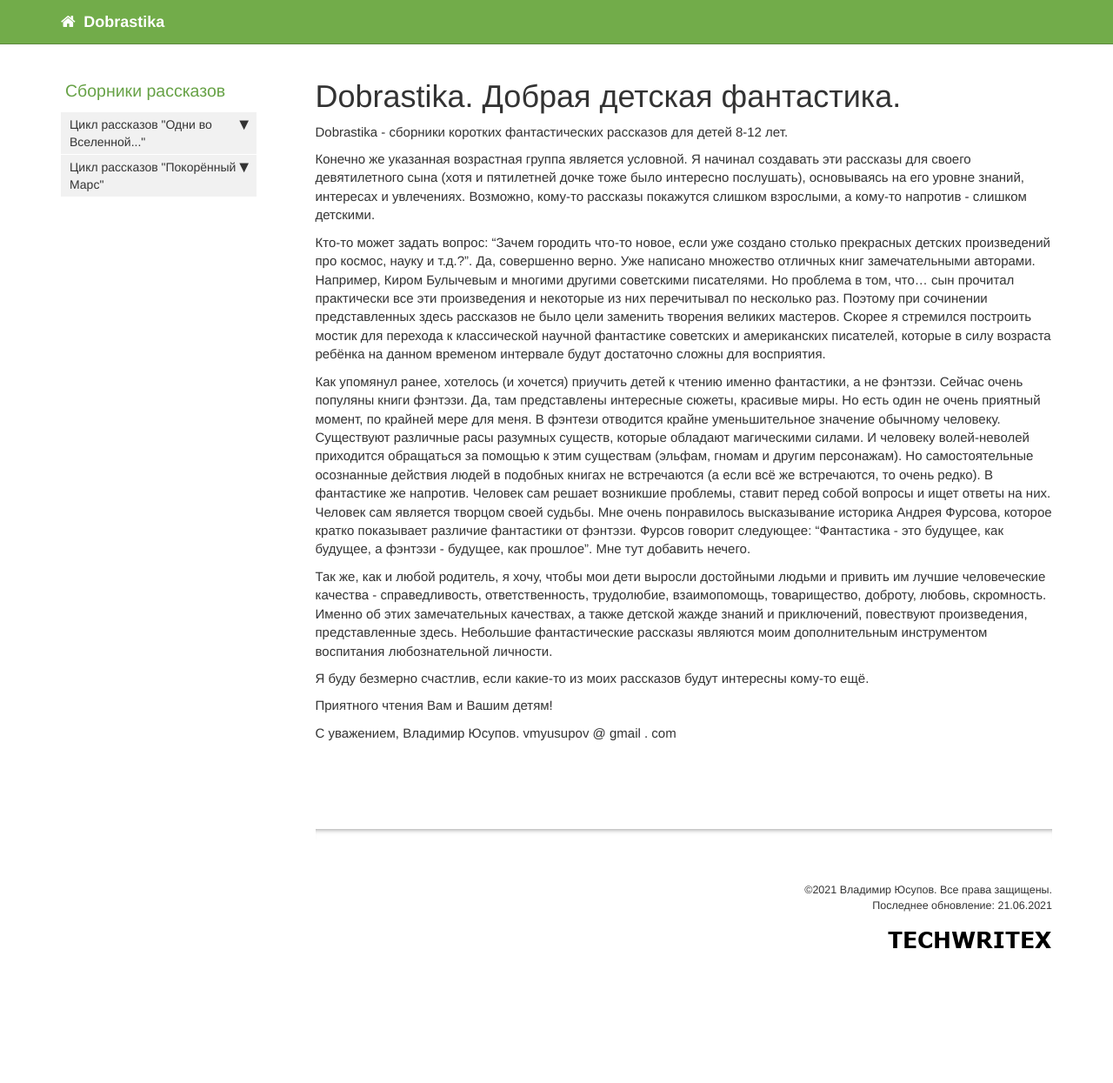
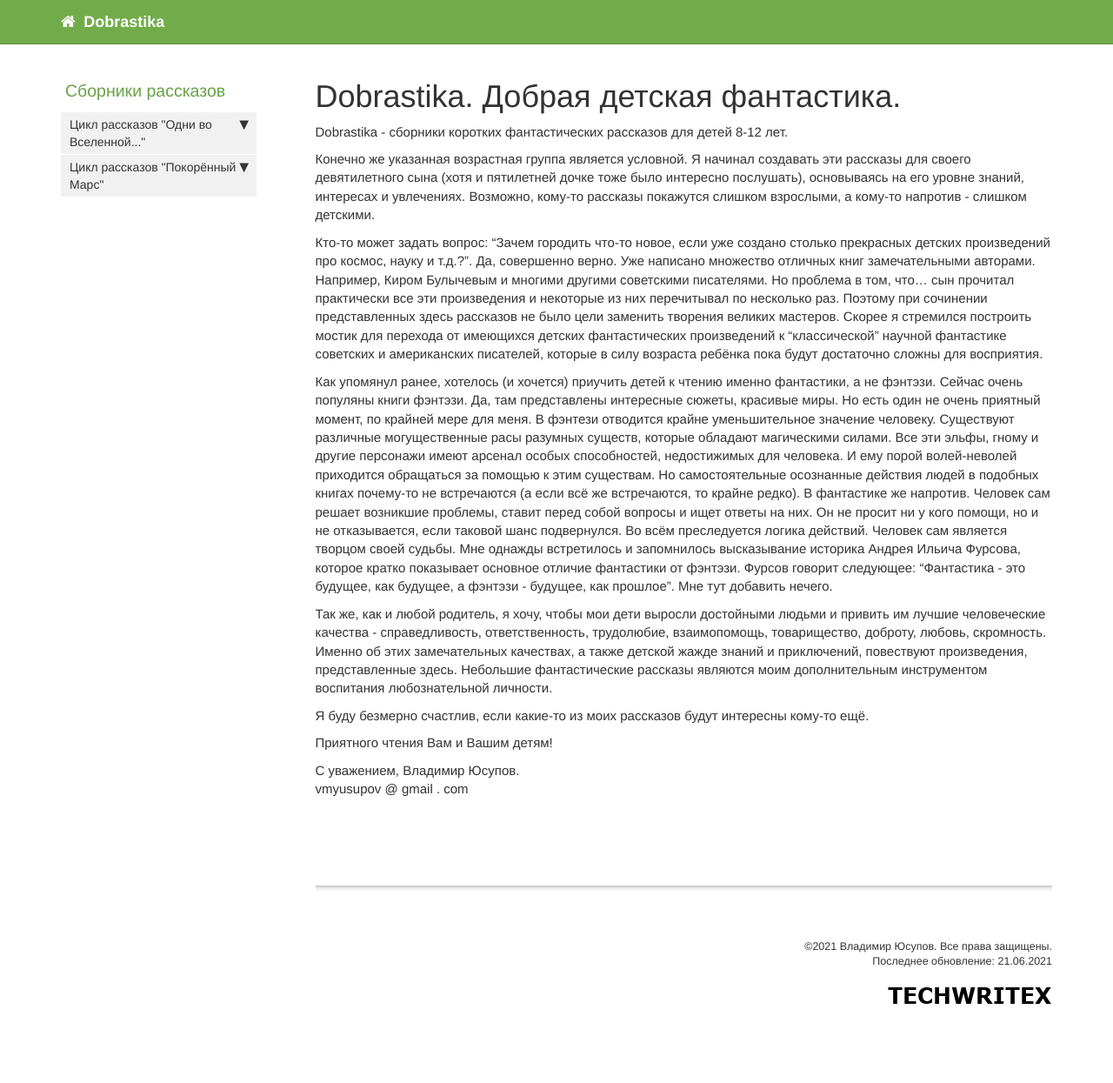
Before and after one commit to techwritex/dobrastika, a Jekyll site: the page built from index.md, in a window 1280 px wide. Shown: the whole page at 87% size. Built offline with Jekyll 4.4.1, drawn with Linux system fonts in a browser that asks for light colours; comment, search, counter and statistics services are not loaded; before the commit the page ends 1181 px from its top, so only the background shows below that.

Commit message:
index text editing

```diff
--- a/index.md
+++ b/index.md
@@ -12,9 +12,9 @@ Dobrastika - сборники коротких фантастических ра
 Конечно же указанная возрастная группа является условной. Я начинал создавать эти рассказы для своего девятилетного сына (хотя и пятилетней дочке тоже было интересно послушать), основываясь на его уровне знаний, интересах и увлечениях.
 Возможно, кому-то рассказы покажутся слишком взрослыми, а кому-то напротив - слишком детскими.
 
-Кто-то может задать вопрос: "Зачем городить что-то новое, если уже создано столько прекрасных детских произведений про космос, науку и т.д.?". Да, совершенно верно. Уже написано множество отличных книг замечательными авторами. Например, Киром Булычевым и многими другими советскими писателями. Но проблема в том, что... сын прочитал практически все эти произведения и некоторые из них перечитывал по несколько раз. Поэтому при сочинении представленных здесь рассказов не было цели заменить творения великих мастеров. Скорее я стремился построить мостик для перехода к классической научной фантастике советских и американских писателей, которые в силу возраста ребёнка на данном временом интервале будут достаточно сложны для восприятия.
+Кто-то может задать вопрос: "Зачем городить что-то новое, если уже создано столько прекрасных детских произведений про космос, науку и т.д.?". Да, совершенно верно. Уже написано множество отличных книг замечательными авторами. Например, Киром Булычевым и многими другими советскими писателями. Но проблема в том, что... сын прочитал практически все эти произведения и некоторые из них перечитывал по несколько раз. Поэтому при сочинении представленных здесь рассказов не было цели заменить творения великих мастеров. Скорее я стремился построить мостик для перехода от имеющихся детских фантастических произведений к "классической" научной фантастике советских и американских писателей, которые в силу возраста ребёнка пока будут достаточно сложны для восприятия.
 
-Как упомянул ранее, хотелось (и хочется) приучить детей к чтению именно фантастики, а не фэнтэзи. Сейчас очень популяны книги фэнтэзи. Да, там представлены интересные сюжеты, красивые миры. Но есть один не очень приятный момент, по крайней мере для меня. В фэнтези отводится крайне уменьшительное значение обычному человеку. Существуют различные расы разумных существ, которые обладают магическими силами. И человеку волей-неволей приходится обращаться за помощью к этим существам (эльфам, гномам и другим персонажам). Но самостоятельные осознанные действия людей в подобных книгах не встречаются (а если всё же встречаются, то очень редко). В фантастике же напротив. Человек сам решает возникшие проблемы, ставит перед собой вопросы и ищет ответы на них. Человек сам является творцом своей судьбы. Мне очень понравилось высказывание историка Андрея Фурсова, которое кратко показывает различие фантастики от фэнтэзи. Фурсов говорит следующее: "Фантастика - это будущее, как будущее, а фэнтэзи - будущее, как прошлое". Мне тут добавить нечего.
+Как упомянул ранее, хотелось (и хочется) приучить детей к чтению именно фантастики, а не фэнтэзи. Сейчас очень популяны книги фэнтэзи. Да, там представлены интересные сюжеты, красивые миры. Но есть один не очень приятный момент, по крайней мере для меня. В фэнтези отводится крайне уменьшительное значение человеку. Существуют различные могущественные расы разумных существ, которые обладают магическими силами. Все эти эльфы, гному и другие персонажи имеют арсенал особых способностей, недостижимых для человека. И ему порой волей-неволей приходится обращаться за помощью к этим существам. Но самостоятельные осознанные действия людей в подобных книгах почему-то не встречаются (а если всё же встречаются, то крайне редко). В фантастике же напротив. Человек сам решает возникшие проблемы, ставит перед собой вопросы и ищет ответы на них. Он не просит ни у кого помощи, но и не отказывается, если таковой шанс подвернулся. Во всём преследуется логика действий. Человек сам является творцом своей судьбы. Мне однажды встретилось и запомнилось высказывание историка Андрея Ильича Фурсова, которое кратко показывает основное отличие фантастики от фэнтэзи. Фурсов говорит следующее: "Фантастика - это будущее, как будущее, а фэнтэзи - будущее, как прошлое". Мне тут добавить нечего.
 
 Так же, как и любой родитель, я хочу, чтобы мои дети выросли достойными людьми и привить им лучшие человеческие качества - справедливость, ответственность, трудолюбие, взаимопомощь, товарищество, доброту, любовь, скромность.
 Именно об этих замечательных качествах, а также детской жажде знаний и приключений, повествуют произведения, представленные здесь. Небольшие фантастические рассказы являются моим дополнительным инструментом воспитания любознательной личности.
@@ -23,7 +23,7 @@ Dobrastika - сборники коротких фантастических ра
 
 Приятного чтения Вам и Вашим детям!
 
-С уважением, Владимир Юсупов.
+С уважением, Владимир Юсупов.<br/>
 vmyusupov @ gmail . com
 
 {% include links.html %}
```
Also changed, not shown: 2 other files.
